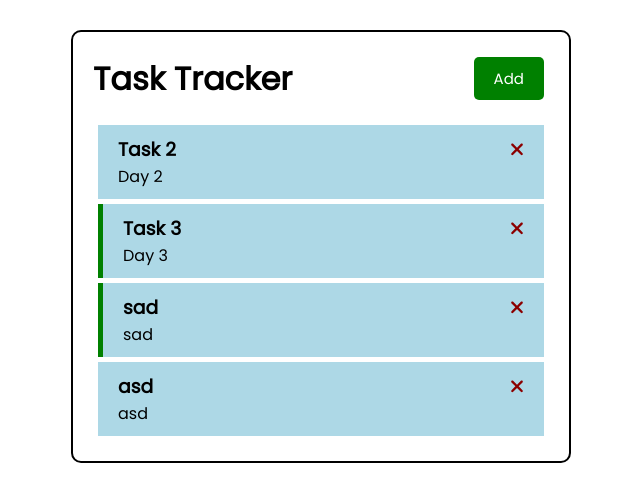
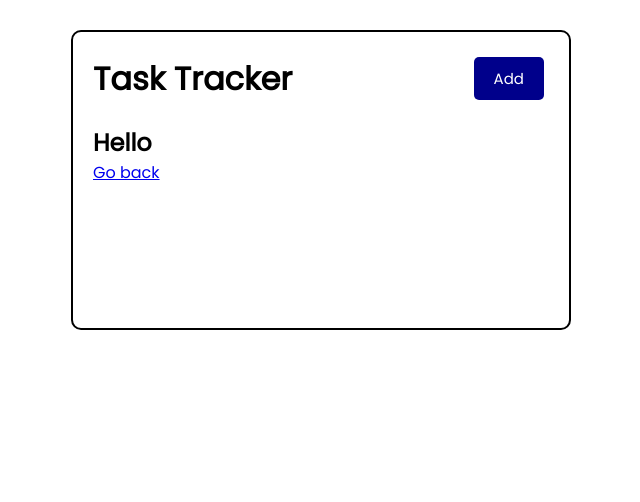
Before and after one commit to emiliaoana/task-tracker, an Angular app: page /greeting in a window 1280 px wide. Shown: the top 502 px of the page, without its empty margins (319-959 px from the left). Built offline with nearby package versions, Linux system fonts and the light colour scheme; data requests are answered from the project's data file.

Commit message:
added a random route

```diff
--- a/src/app/app.component.html
+++ b/src/app/app.component.html
@@ -1,5 +1,4 @@
-
 <div class="container">
-<app-header></app-header>
-  <app-tasks></app-tasks>
+  <app-header></app-header>
+  <router-outlet></router-outlet>
 </div>
--- a/src/app/app.module.ts
+++ b/src/app/app.module.ts
@@ -1,14 +1,22 @@
-import { NgModule } from '@angular/core';
-import { BrowserModule } from '@angular/platform-browser';
-import{HttpClientModule} from "@angular/common/http";
-import { AppComponent } from './app.component';
-import { HeaderComponent } from './components/header/header.component';
-import { ButtonComponent } from './components/button/button.component';
-import { TasksComponent } from './components/tasks/tasks.component';
-import { TasksItemComponent } from './components/tasks-item/tasks-item.component';
-import { FontAwesomeModule } from '@fortawesome/angular-fontawesome';
-import { AddTaskComponent } from './components/add-task/add-task.component';
-import{FormsModule} from "@angular/forms";
+import {NgModule} from '@angular/core';
+import {BrowserModule} from '@angular/platform-browser';
+import {HttpClientModule} from "@angular/common/http";
+import {AppComponent} from './app.component';
+import {HeaderComponent} from './components/header/header.component';
+import {ButtonComponent} from './components/button/button.component';
+import {TasksComponent} from './components/tasks/tasks.component';
+import {TasksItemComponent} from './components/tasks-item/tasks-item.component';
+import {FontAwesomeModule} from '@fortawesome/angular-fontawesome';
+import {AddTaskComponent} from './components/add-task/add-task.component';
+import {FormsModule} from "@angular/forms";
+import {Router, RouterModule, Routes} from "@angular/router";
+import {RouterComponent} from './components/router/router.component';
+
+const appRoutes: Routes = [
+  {path: '', component: TasksComponent},
+  {path: 'greeting', component: RouterComponent}
+
+]
 
 @NgModule({
   declarations: [
@@ -17,15 +25,18 @@ import{FormsModule} from "@angular/forms";
     ButtonComponent,
     TasksComponent,
     TasksItemComponent,
-    AddTaskComponent
+    AddTaskComponent,
+    RouterComponent
   ],
   imports: [
     BrowserModule,
     FontAwesomeModule,
     HttpClientModule,
-    FormsModule
+    FormsModule,
+    RouterModule.forRoot(appRoutes)
   ],
   providers: [],
   bootstrap: [AppComponent]
 })
-export class AppModule { }
+export class AppModule {
+}
--- a/src/app/components/header/header.component.html
+++ b/src/app/components/header/header.component.html
@@ -1,5 +1,5 @@
 <header>
   <h1>{{title}}</h1>
-  <app-button [color]="showAddTask ? 'red' : 'green'"
+  <app-button [color]="showAddTask ? 'black' : 'darkblue'"
               [text]="showAddTask ? 'Close': 'Add'" (btnClick)="toggleAddTask()"></app-button>
 </header>
--- /dev/null
+++ b/src/app/components/router/router.component.html
@@ -0,0 +1,4 @@
+<div>
+  <h2>Hello </h2>
+  <a routerLink="/"> Go back</a>
+</div>
--- a/src/app/components/tasks-item/tasks-item.component.css
+++ b/src/app/components/tasks-item/tasks-item.component.css
@@ -1,13 +1,15 @@
-.task{
+.task {
   background: lightblue;
   padding: 10px 20px;
   margin: 5px;
   cursor: pointer;
 }
-.task.reminder{
-  border-left: 5px solid green;
+
+.task.reminder {
+  border-left: 5px solid black;
 }
-.task h3{
+
+.task h3 {
   display: flex;
   justify-content: space-between;
   align-items: center;
```
Also changed, not shown: src/app/components/router/router.component.ts (added, +10 -0 lines), src/app/components/router/router.component.css (added), 1 other file (tests, documents, lock files or other folders).
